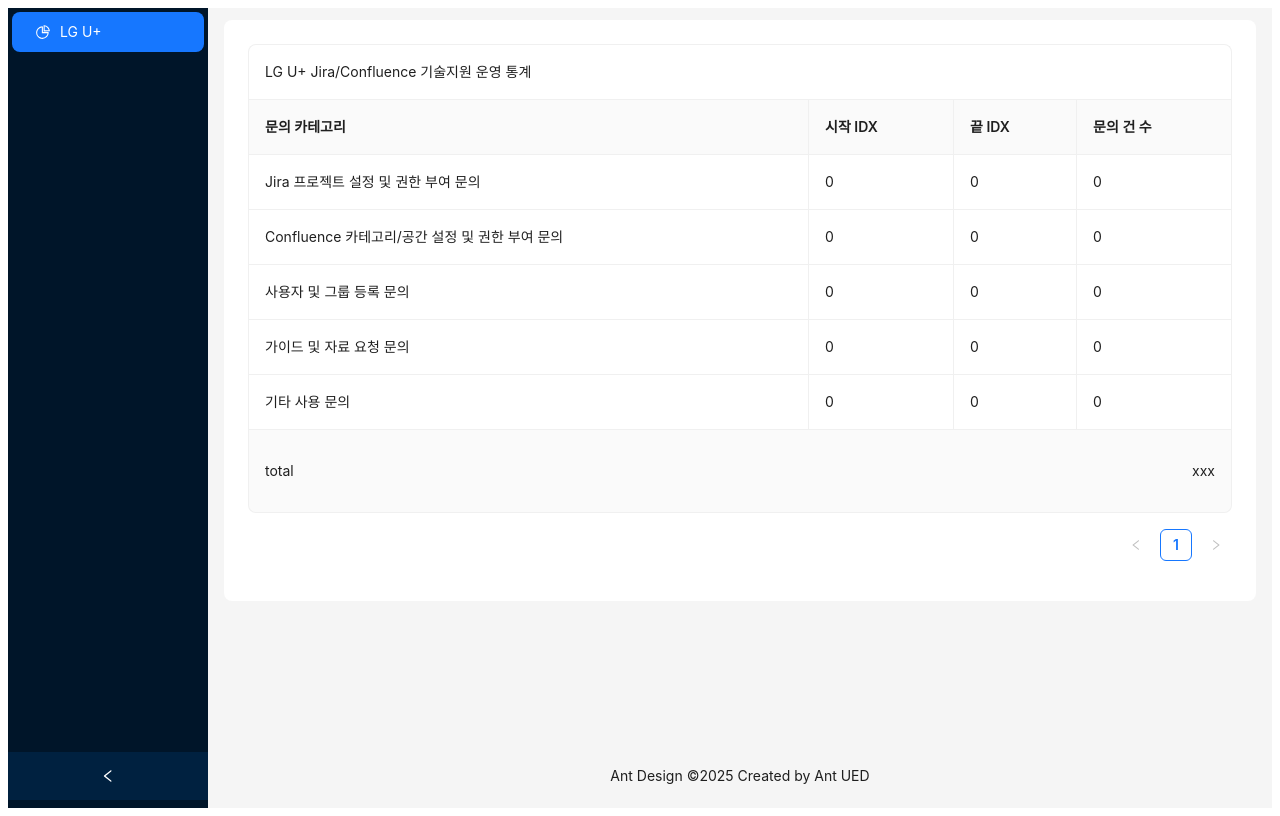
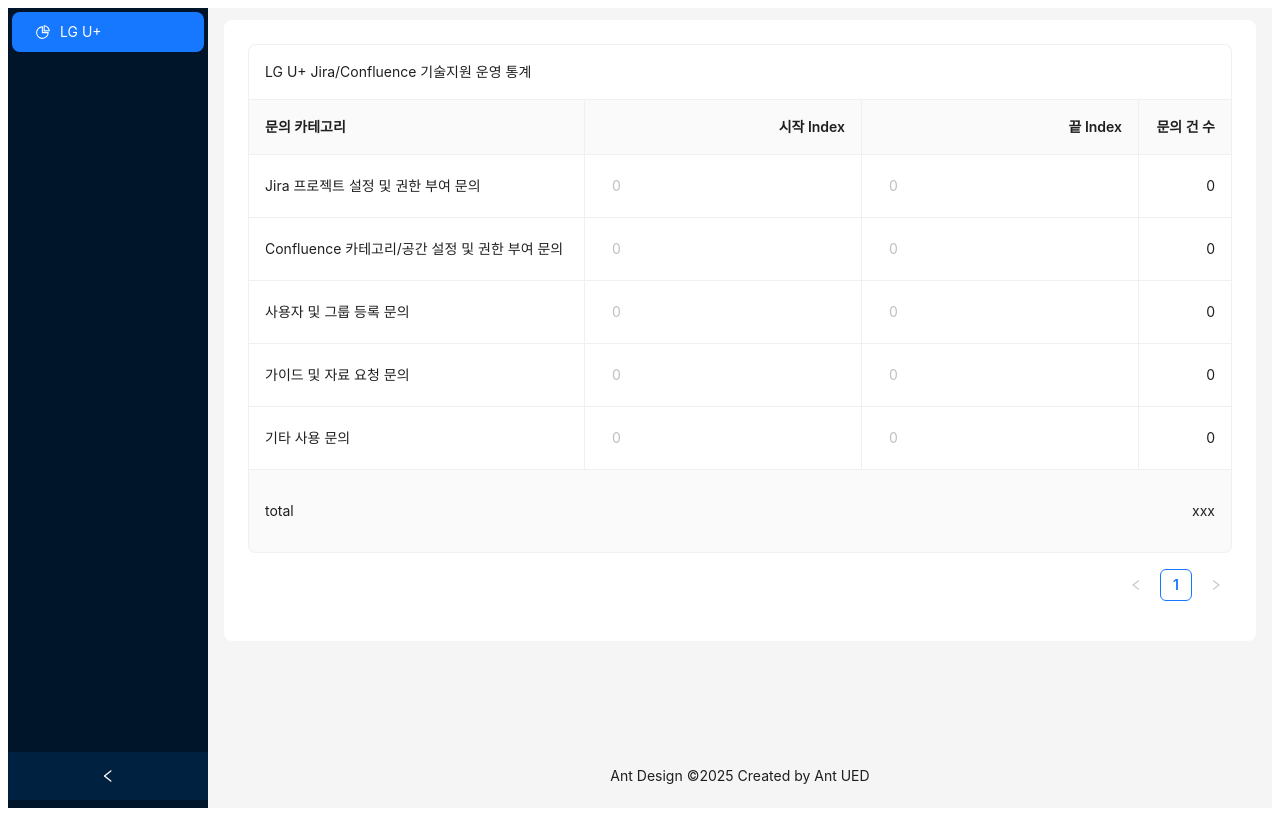
Before and after one commit to soo-yean/stats-table, a React (Vite) app: page / in a window 1280 px wide. Built offline with nearby package versions, Linux system fonts and the light colour scheme.

Commit message:
ADD: table

```diff
--- a/src/App.tsx
+++ b/src/App.tsx
@@ -20,7 +20,6 @@
     label,
   } as MenuItem;
 }
-
 const items: MenuItem[] = [getItem("LG U+", "1", <PieChartOutlined />)];
 
 interface DataType {
@@ -30,37 +29,6 @@
   endIdx: number;
   total: number;
 }
-
-const columns: TableProps<DataType>["columns"] = [
-  // {
-  //   title: "Name",
-  //   dataIndex: "name",
-  //   // render: (text) => <a>{text}</a>,
-  //   render: () => <Input placeholder="Borderless" variant="borderless" />,
-  // },
-  // {
-  //   title: "Cash Assets",
-  //   className: "column-money",
-  //   dataIndex: "money",
-  //   align: "right",
-  // },
-  {
-    title: "문의 카테고리",
-    dataIndex: "category",
-  },
-  {
-    title: "시작 IDX",
-    dataIndex: "startIdx",
-  },
-  {
-    title: "끝 IDX",
-    dataIndex: "endIdx",
-  },
-  {
-    title: "문의 건 수",
-    dataIndex: "total",
-  },
-];
 
 const data: DataType[] = [
   {
@@ -95,10 +63,70 @@
 ];
 
 function App() {
-  const [collapsed, setCollapsed] = useState(false);
   const {
     token: { colorBgContainer, borderRadiusLG },
   } = theme.useToken();
+  const [collapsed, setCollapsed] = useState(false);
+  const [tableData, setTableData] = useState<DataType[]>(data);
+
+  const handleInputChange = (
+    key: string,
+    field: "startIdx" | "endIdx",
+    value: number
+  ) => {
+    setTableData((prevData) =>
+      prevData.map((item) =>
+        item.key === key
+          ? {
+              ...item,
+              [field]: value,
+              total: field === "endIdx" ? value - item.startIdx + 1 : 0,
+            }
+          : item
+      )
+    );
+  };
+
+  const columns: TableProps<DataType>["columns"] = [
+    {
+      title: "문의 카테고리",
+      dataIndex: "category",
+    },
+    {
+      title: "시작 Index",
+      dataIndex: "startIdx",
+      align: "right",
+      render: (value, record) => (
+        <Input
+          variant="borderless"
+          placeholder="0"
+          onChange={(e) =>
+            handleInputChange(record.key, "startIdx", Number(e.target.value))
+          }
+        />
+      ),
+    },
+    {
+      title: "끝 Index",
+      dataIndex: "endIdx",
+      align: "right",
+      render: (value, record) => (
+        <Input
+          variant="borderless"
+          placeholder="0"
+          onChange={(e) =>
+            handleInputChange(record.key, "endIdx", Number(e.target.value))
+          }
+        />
+      ),
+    },
+    {
+      title: "문의 건 수",
+      dataIndex: "total",
+      align: "right",
+    },
+  ];
+
   return (
     <Layout style={{ minHeight: "100vh" }}>
       <Sider
@@ -126,7 +154,7 @@
           >
             <Table<DataType>
               columns={columns}
-              dataSource={data}
+              dataSource={tableData}
               bordered
               title={() => "LG U+ Jira/Confluence 기술지원 운영 통계"}
               footer={() => (
```
